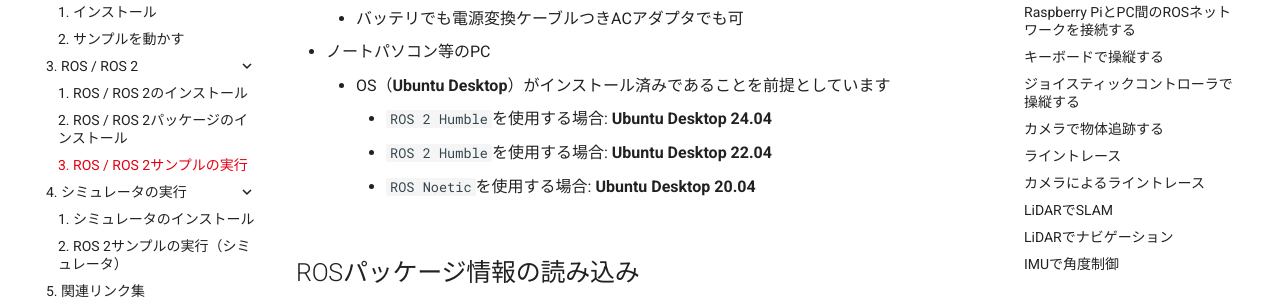
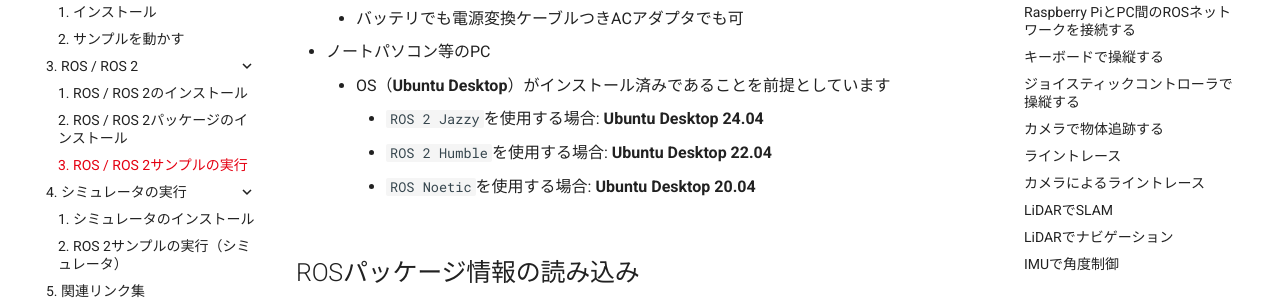
Before and after one commit to rt-net/tutorials, an MkDocs documentation site: the page built from docs/raspimouse/ros/samples.md, in a window 1280 px wide and 900 px high, scrolled down 718 px. Shown: the part 150-450 px from the top of the window. Built offline with MkDocs 1.6.1 and Material for MkDocs 9.7.7, drawn with Linux system fonts in a browser that asks for light colours; comment, search, counter and statistics services are not loaded.

Commit message:
一部のtypoを修正

```diff
--- a/docs/raspimouse/ros/samples.md
+++ b/docs/raspimouse/ros/samples.md
@@ -30,7 +30,7 @@ robot: Raspberry Pi Mouse
     * バッテリでも電源変換ケーブルつきACアダプタでも可
 * ノートパソコン等のPC
     * OS（**Ubuntu Desktop**）がインストール済みであることを前提としています
-        * `ROS 2 Humble`を使用する場合: **Ubuntu Desktop 24.04**
+        * `ROS 2 Jazzy`を使用する場合: **Ubuntu Desktop 24.04**
         * `ROS 2 Humble`を使用する場合: **Ubuntu Desktop 22.04**
         * `ROS Noetic`を使用する場合: **Ubuntu Desktop 20.04**
 
```
